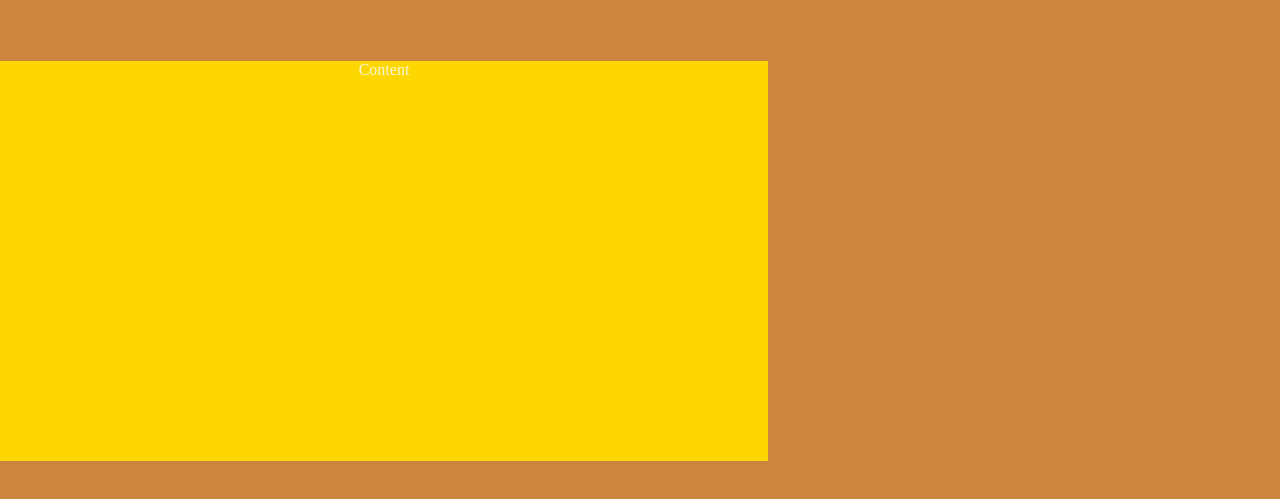
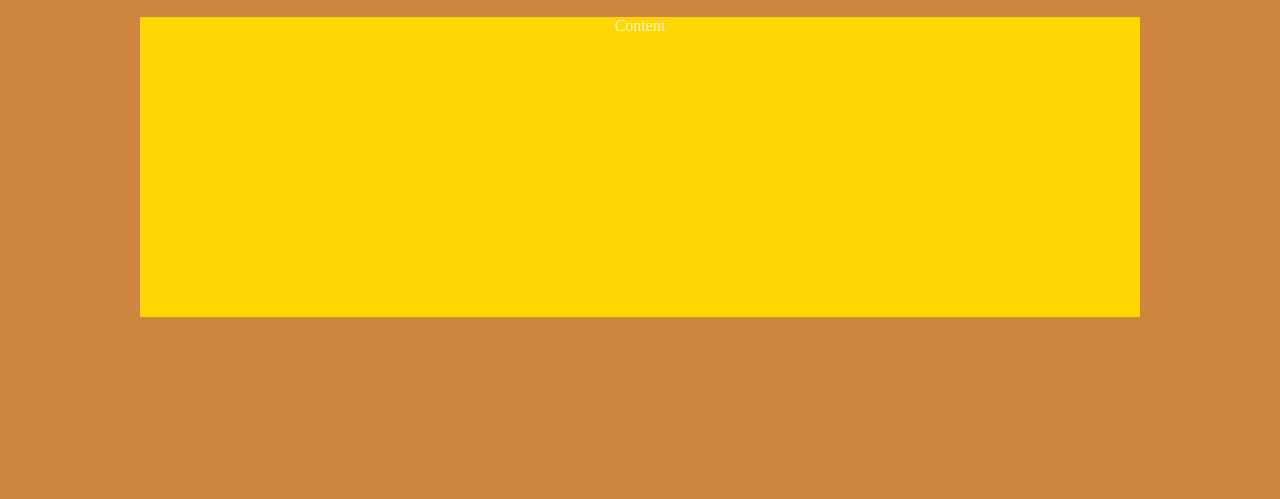
Before and after one commit to vewia002/Nettavis-, a plain HTML site: page index.html in a window 1280 px wide. Shown: the part 267-766 px from the top of the page. Drawn offline with Linux system fonts and the light colour scheme.

Commit message:
commit on 'dev_august'

```diff
--- a/nyheter.css
+++ b/nyheter.css
@@ -3,7 +3,6 @@ body {
     background-color: peru;
     font-family: 'Times New Roman', Times, serif;
     text-align: center;
-
 }
 h1{
     font-size: 100px;
@@ -48,10 +47,10 @@ h1{
     right: 0;
   }
   #content{
-    width: 60%;
-    height: 50%;
+    width: 1000px;
+    height: 300px;
     background-color: gold;
     color: beige;
-    margin-top: 5%;
-    text-align: center;
+    margin-top: 20px;
+    margin-left: calc(50% - 500px);
   }
```
